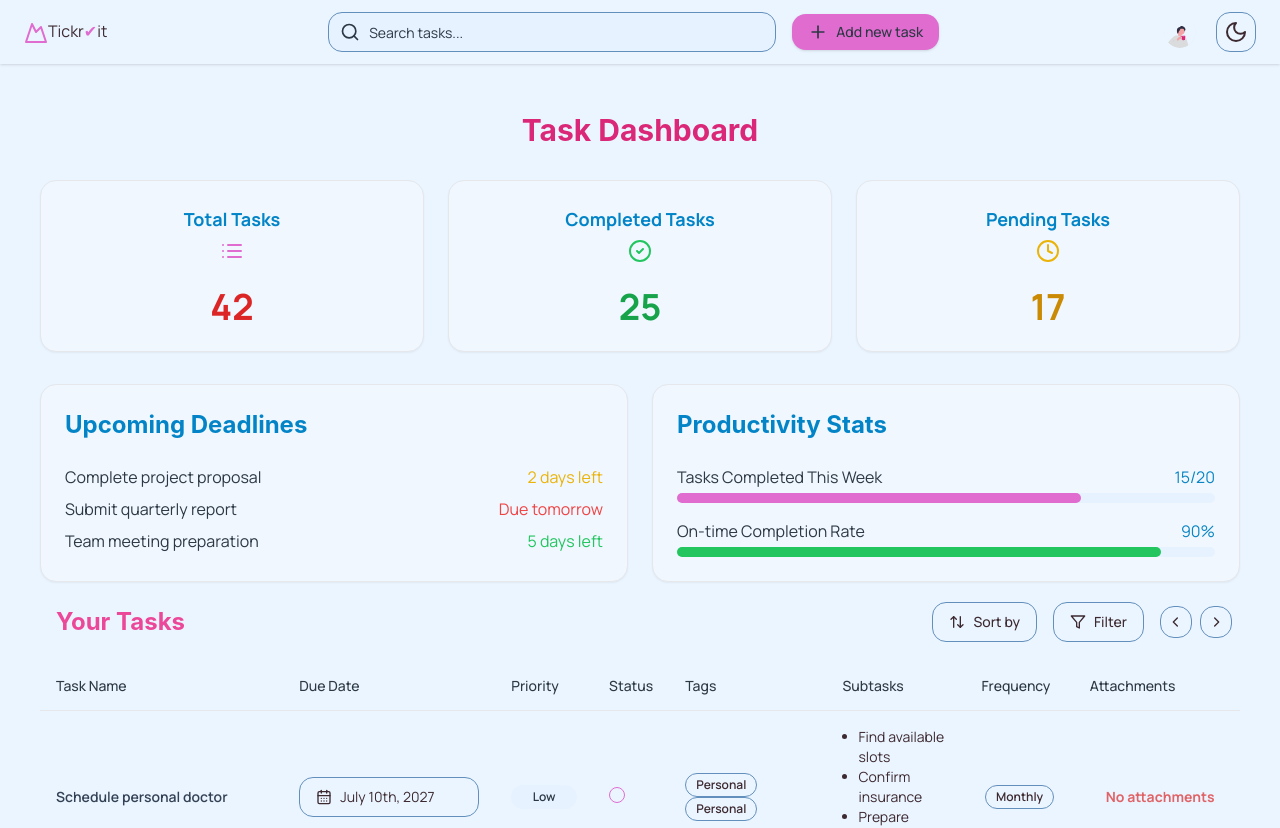
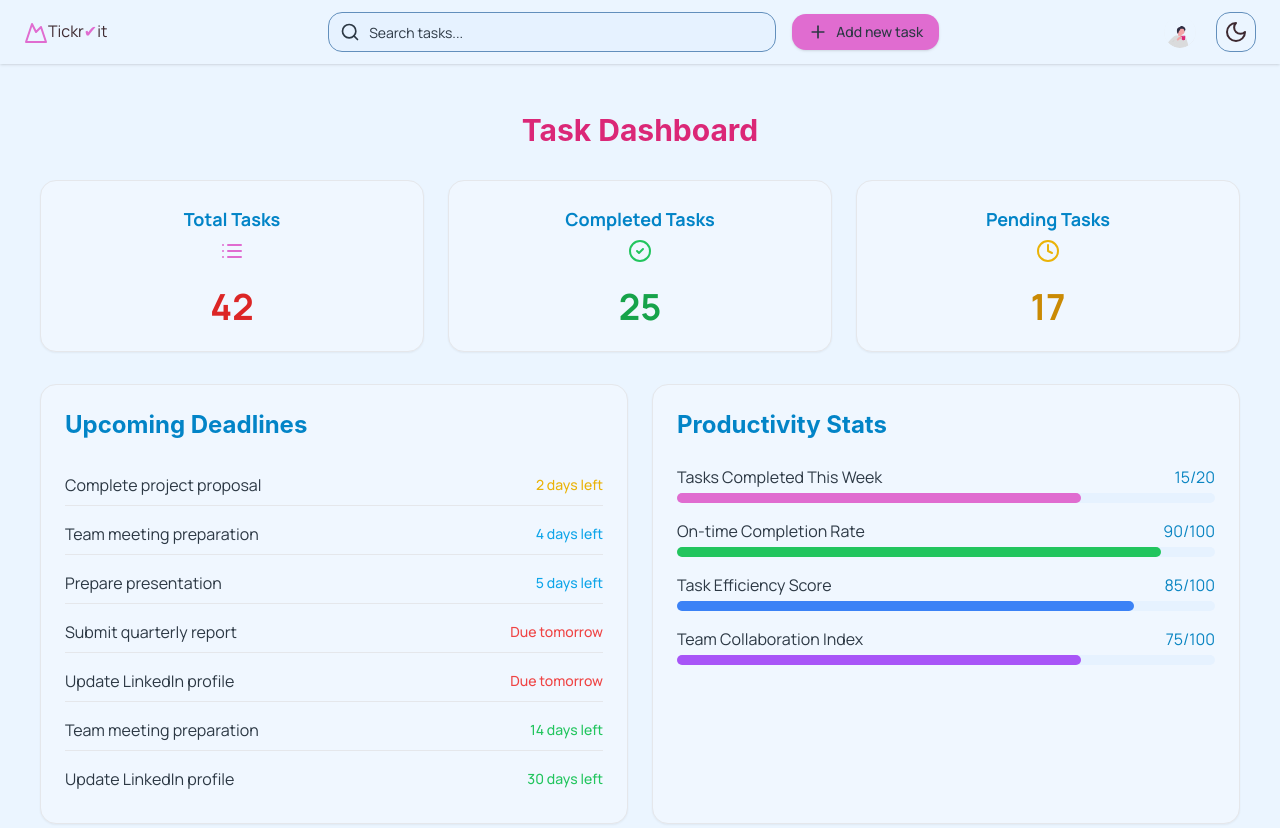
Before and after one commit to Maxwell999b/Tickr-it, a Next.js app: page /Pages/dashboard in a window 1280 px wide. Shown: the top 828 px of the page. Built offline with nearby package versions, Linux system fonts and the light colour scheme.

Commit message:
update page.tsx

```diff
--- a/src/app/Pages/dashboard/page.tsx
+++ b/src/app/Pages/dashboard/page.tsx
@@ -1,10 +1,31 @@
+"use client";
+import { useState, useEffect } from "react";
 import { Card, CardHeader, CardContent } from "@/components/ui/card";
-import { Button } from "@/components/ui/button";
-import { Input } from "@/components/ui/input";
 import Icon from "@/components/component/Icon";
 import { MainYourTask } from "@/components/component/data/MainYourTask";
+import { motion } from "framer-motion";
 
 export default function DashboardPage() {
+  const [animate, setAnimate] = useState(false);
+  useEffect(() => {
+    setAnimate(true);
+  }, []);
+
+  const stats = [
+    { name: "Tasks Completed This Week", value: 15, total: 20, color: "bg-primary" },
+    { name: "On-time Completion Rate", value: 90, total: 100, color: "bg-green-500" },
+    { name: "Task Efficiency Score", value: 85, total: 100, color: "bg-blue-500" },
+    { name: "Team Collaboration Index", value: 75, total: 100, color: "bg-purple-500" },
+  ];
+  const deadlines = [
+    { task: "Complete project proposal", daysLeft: 2, status: "warning" },
+    { task: "Team meeting preparation", daysLeft: 4, status: "info" },
+    { task: "Prepare presentation", daysLeft: 5, status: "info" },
+    { task: "Submit quarterly report", daysLeft: 1, status: "danger" },
+    { task: "Update LinkedIn profile", daysLeft: 1, status: "danger" },
+    { task: "Team meeting preparation", daysLeft: 14, status: "success" },
+    { task: "Update LinkedIn profile", daysLeft: 30, status: "success" },
+  ];
   return (
     <div className="min-h-screen bg-background text-foreground">
       <div className="container mx-auto px-4 py-8">
@@ -45,18 +66,16 @@ export default function DashboardPage() {
             </CardHeader>
             <CardContent>
               <ul className="space-y-2">
-                <li className="flex justify-between items-center">
-                  <span className="text-muted-foreground">Complete project proposal</span>
-                  <span className="text-yellow-500">2 days left</span>
-                </li>
-                <li className="flex justify-between items-center">
-                  <span className="text-muted-foreground">Submit quarterly report</span>
-                  <span className="text-red-500">Due tomorrow</span>
-                </li>
-                <li className="flex justify-between items-center">
-                  <span className="text-muted-foreground">Team meeting preparation</span>
-                  <span className="text-green-500">5 days left</span>
-                </li>
+                {deadlines.map((deadline, index) => (
+                  <li
+                    key={index}
+                    className="flex flex-col sm:flex-row sm:items-center sm:justify-between py-2 border-b last:border-b-0">
+                    <span className="text-muted-foreground mb-1 sm:mb-0">{deadline.task}</span>
+                    <span className={`text-sm font-medium ${getStatusColor(deadline.status)}`}>
+                      {deadline.daysLeft === 1 ? "Due tomorrow" : `${deadline.daysLeft} days left`}
+                    </span>
+                  </li>
+                ))}
               </ul>
             </CardContent>
           </Card>
@@ -66,24 +85,24 @@ export default function DashboardPage() {
             </CardHeader>
             <CardContent>
               <div className="space-y-4">
-                <div>
-                  <div className="flex justify-between mb-1">
-                    <span className="text-muted-foreground">Tasks Completed This Week</span>
-                    <span className="text-header">15/20</span>
+                {stats.map((stat, index) => (
+                  <div key={index}>
+                    <div className="flex justify-between mb-1">
+                      <span className="text-muted-foreground">{stat.name}</span>
+                      <span className="text-header">
+                        {stat.value}/{stat.total}
+                      </span>
+                    </div>
+                    <div className="w-full bg-muted rounded-full h-2.5">
+                      <motion.div
+                        className={`${stat.color} h-2.5 rounded-full`}
+                        initial={{ width: 0 }}
+                        animate={{ width: animate ? `${(stat.value / stat.total) * 100}%` : 0 }}
+                        transition={{ duration: 1, delay: index * 0.2 }}
+                      />
+                    </div>
                   </div>
-                  <div className="w-full bg-muted rounded-full h-2.5">
-                    <div className="bg-primary h-2.5 rounded-full" style={{ width: "75%" }}></div>
-                  </div>
-                </div>
-                <div>
-                  <div className="flex justify-between mb-1">
-                    <span className="text-muted-foreground">On-time Completion Rate</span>
-                    <span className="text-header">90%</span>
-                  </div>
-                  <div className="w-full bg-muted rounded-full h-2.5">
-                    <div className="bg-green-500 h-2.5 rounded-full" style={{ width: "90%" }}></div>
-                  </div>
-                </div>
+                ))}
               </div>
             </CardContent>
           </Card>
@@ -93,3 +112,16 @@ export default function DashboardPage() {
     </div>
   );
 }
+
+function getStatusColor(status: string) {
+  switch (status) {
+    case "danger":
+      return "text-red-500";
+    case "warning":
+      return "text-yellow-500";
+    case "success":
+      return "text-green-500";
+    default:
+      return "text-sky-500";
+  }
+}
```
